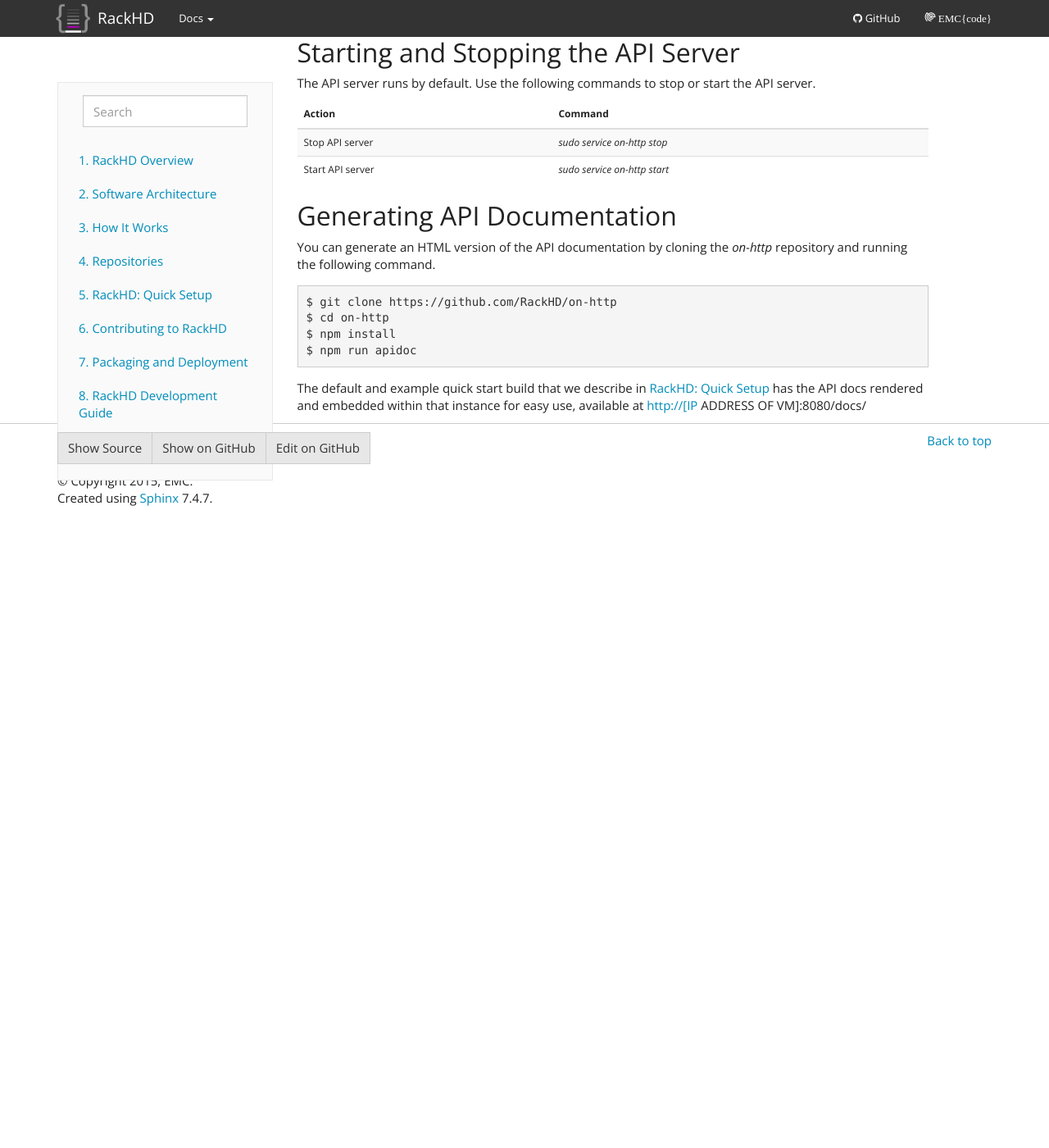
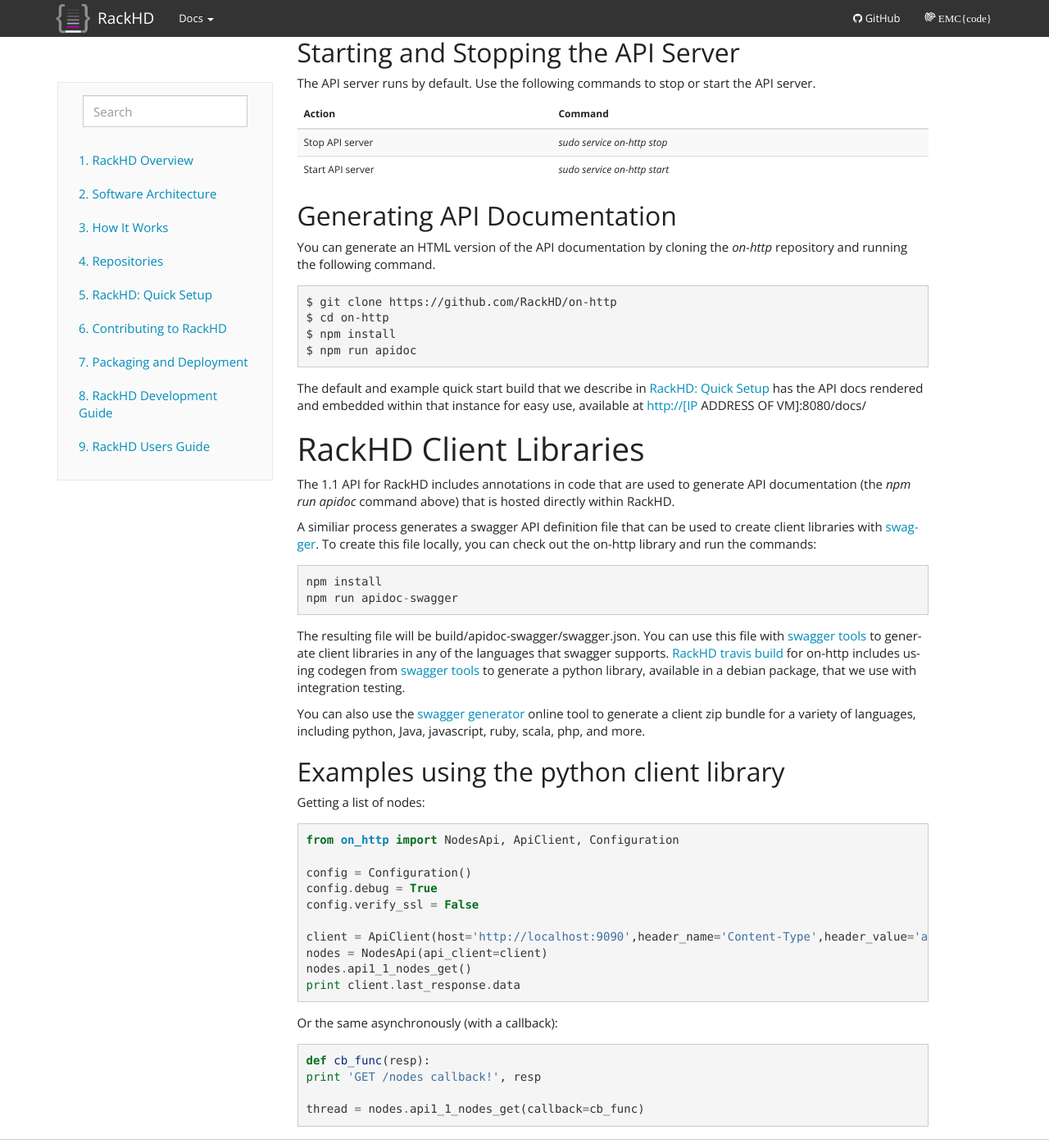
Before and after one commit to RackHD/docs, a Sphinx documentation site: the page built from docs/rackhd/rackhd_api.rst, in a window 1280 px wide and 1400 px high, scrolled down 458 px. Shown: the whole window at 82% size. Built offline with Sphinx 7.4.7, drawn with Linux system fonts in a browser that asks for light colours; before the commit the page ends 1087 px from its top, so only the background shows below that.

Commit message:
client library info
Adding details and pointing to examples of how to use swagger to
generate client libraries for access to RackHD APIs

```diff
--- a/docs/rackhd/rackhd_api.rst
+++ b/docs/rackhd/rackhd_api.rst
@@ -55,3 +55,55 @@
 The default and example quick start build that we describe in :doc:`../getting_started`
 has the API docs rendered and embedded within that instance for easy use, available
 at http://[IP ADDRESS OF VM]:8080/docs/
+
+RackHD Client Libraries
+-------------------------
+
+The 1.1 API for RackHD includes annotations in code that are used to generate
+API documentation (the `npm run apidoc` command above) that is hosted directly
+within RackHD.
+
+A similiar process generates a swagger API definition file that can be used to
+create client libraries with `swagger`_. To create this file locally, you can
+check out the on-http library and run the commands::
+
+    npm install
+    npm run apidoc-swagger
+
+The resulting file will be build/apidoc-swagger/swagger.json. You can use this
+file with `swagger tools`_ to generate client libraries in any of the languages
+that swagger supports. `RackHD travis build`_ for on-http includes using
+codegen from `swagger tools`_ to generate a python library, available in a debian
+package, that we use with integration testing.
+
+You can also use the `swagger generator`_ online tool to generate a client zip
+bundle for a variety of languages, including python, Java, javascript, ruby,
+scala, php, and more.
+
+.. _swagger: http://swagger.io
+.. _swagger tools: http://swagger.io/tools/
+.. _RackHD travis build: https://github.com/RackHD/on-http/blob/master/.travis.yml#L28-L38
+.. _swagger generator: https://generator.swagger.io
+
+Examples using the python client library
+~~~~~~~~~~~~~~~~~~~~~~~~~~~~~~~~~~~~~~~~~
+
+Getting a list of nodes::
+
+    from on_http import NodesApi, ApiClient, Configuration
+
+    config = Configuration()
+    config.debug = True
+    config.verify_ssl = False
+
+    client = ApiClient(host='http://localhost:9090',header_name='Content-Type',header_value='application/json')
+    nodes = NodesApi(api_client=client)
+    nodes.api1_1_nodes_get()
+    print client.last_response.data
+
+Or the same asynchronously (with a callback)::
+
+    def cb_func(resp):
+    print 'GET /nodes callback!', resp
+
+    thread = nodes.api1_1_nodes_get(callback=cb_func)
```
